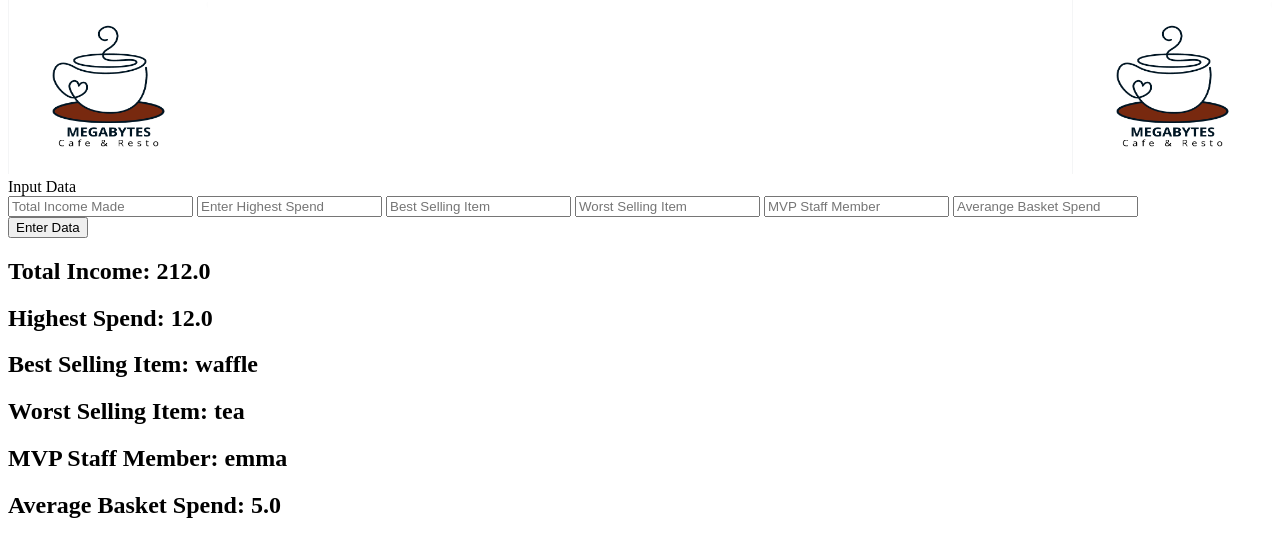
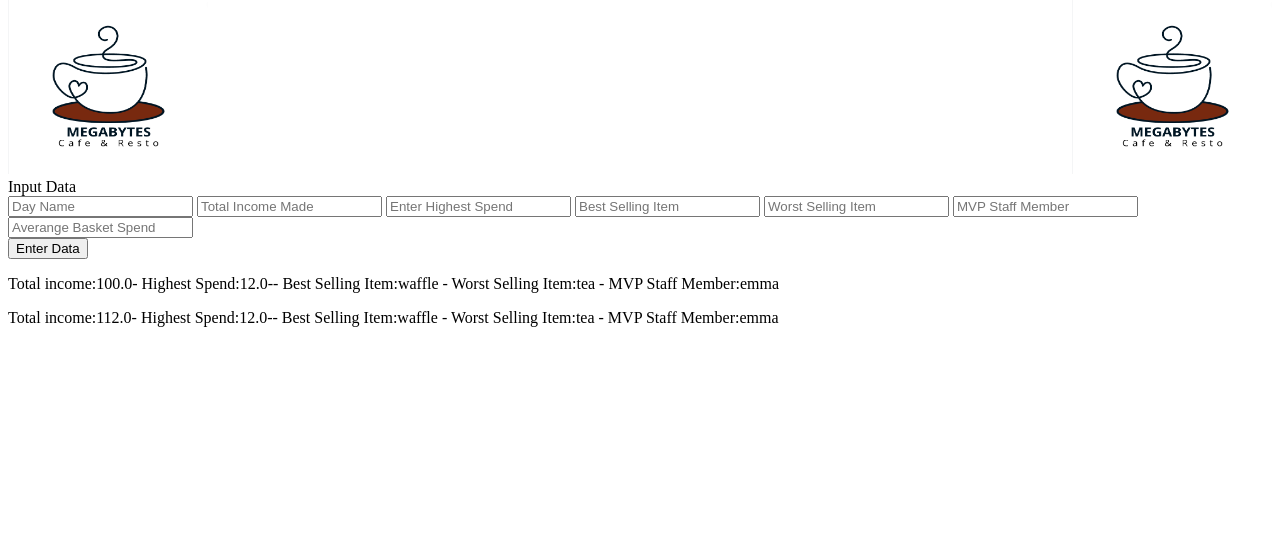
Before and after one commit to Adig0902/MegaBytes-Sales-Dashboard, a Flask app: page / in a window 1280 px wide. Shown: the part 263-802 px from the top of the page. After the commit the page ends 590 px from the top, so only its background shows below. Run offline with Flask 3, Linux system fonts and the light colour scheme.

Commit message:
channged index.htm to home.html and getting the data stored

```diff
--- a/website/templates/base.html
+++ b/website/templates/base.html
@@ -13,7 +13,7 @@
         <h1>Megabyte Coffee Shop</h1>
         <p>Daily Sales Dashboard</p>
         <nav>
-        <a href="/">Home </a>
+        <a href="{{url_for('my_view.home')}}">Home </a>
         <a href="{{url_for('my_view.monday')}}">Monday </a>
         <a href="{{url_for('my_view.tuesday')}}">Tuesday </a>
         <a href="{{url_for('my_view.wednesday')}}">Wednesday </a>
--- /dev/null
+++ b/website/templates/home.html
@@ -0,0 +1,22 @@
+{% extends 'base.html'%}
+
+{% block content %}
+<form action="/add" method="post">
+    <label>Input Data</label>
+    <div>
+    <input type="text" name="day_name"placeholder="Day Name">
+    <input type="number" name="total_income"placeholder="Total Income Made">
+    <input type="number" name="highest_spend"placeholder="Enter Highest Spend">
+    <input type="text" name="best_selling_item"placeholder="Best Selling Item">
+    <input type="text" name="worst_selling_item"placeholder="Worst Selling Item">
+    <input type="text" name="mvp_staff_member"placeholder="MVP Staff Member">
+    <input type="text" name="average_basket_spend"placeholder="Averange Basket Spend">
+</div>
+<button type="submit">Enter Data</button>
+</form>
+{% for data in daily_stats %}
+<div class="data">
+    <p>Total income:{{data.total_income}}- Highest Spend:{{data.highest_spend}}-- Best Selling Item:{{data.best_selling_item}} - Worst Selling Item:{{data.worst_selling_item}} - MVP Staff Member:{{data.mvp_staff_member}}</p>
+</div>
+{% endfor %}
+{% endblock %}
--- a/website/templates/index.html
+++ /dev/null
@@ -1,22 +0,0 @@
-{% extends 'base.html'%}
-
-{% block content %}
-<form action="/add" method="post">
-    <label>Input Data</label>
-    <div>
-    <input type="text" name="total_income"placeholder="Total Income Made">
-    <input type="text" name="highest_spend"placeholder="Enter Highest Spend">
-    <input type="text" name="best_selling_item"placeholder="Best Selling Item">
-    <input type="text" name="worst_selling_item"placeholder="Worst Selling Item">
-    <input type="text" name="mvp_staff_member"placeholder="MVP Staff Member">
-    <input type="text" name="average_basket_spend"placeholder="Averange Basket Spend">
-</div>
-<button type="submit">Enter Data</button>
-</form>
-<h2>Total Income: {{ total_income }}</h2>
-    <h2>Highest Spend: {{ highest_spend }}</h2>
-    <h2>Best Selling Item: {{ best_selling_item[0] if best_selling_item else 'N/A' }}</h2>
-    <h2>Worst Selling Item: {{ worst_selling_item[0] if worst_selling_item else 'N/A' }}</h2>
-    <h2>MVP Staff Member: {{ mvp_staff_member[0] if mvp_staff_member else 'N/A' }}</h2>
-    <h2>Average Basket Spend: {{ average_basket_spend }}</h2>
-{% endblock %}
--- a/website/views.py
+++ b/website/views.py
@@ -5,28 +5,30 @@ from . import db
 
 my_view = Blueprint("my_view", __name__)
 
+@my_view.route("/add",methods=["POST"])
+def add():
+    # try:
+        day_name=request.form.get("day_name")
+        total_income=request.form.get("total_income",type = float)
+        highest_spend = request.form.get("highest_spend",type = float)
+        best_selling_item=request.form.get("best_selling_item")
+        worst_selling_item=request.form.get("worst_selling_item")
+        mvp_staff_member=request.form.get("mvp_staff_member")
+        average_basket_spend=request.form.get("average_basket_spend")
+        new_daily_stats=DailyStats(total_income=total_income,highest_spend=highest_spend,best_selling_item=best_selling_item,worst_selling_item=worst_selling_item,mvp_staff_member=mvp_staff_member,day_name=day_name,average_basket_spend=average_basket_spend)
+        db.session.add(new_daily_stats)
+        db.session.commit()
+        return redirect(url_for("my_view.home"))
+    # except:
+    #     message="There was an error, make sure all the values are entered"
+    #     return redirect(url_for("my_view.home",message=message))
+
+
 @my_view.route("/")
-def index():
-    # daily_stats = DailyStats.query.all()
-    # return render_template('index.html', daily_stats=daily_stats)
-    # Calculate the total income, highest spend, best-selling item, worst-selling item,
-    # MVP staff member, and average basket spend
-    total_income = db.session.query(func.sum(DailyStats.total_income)).scalar()
-    highest_spend = db.session.query(func.max(DailyStats.highest_spend)).scalar()
-    best_selling_item = db.session.query(DailyStats.best_selling_item).order_by(DailyStats.total_income.desc()).first()
-    worst_selling_item = db.session.query(DailyStats.worst_selling_item).order_by(DailyStats.total_income.asc()).first()
-    mvp_staff_member = db.session.query(DailyStats.mvp_staff_member).order_by(DailyStats.total_income.desc()).first()
-    average_basket_spend = db.session.query(func.avg(DailyStats.average_basket_spend)).scalar()
+def home():
+    daily_stats = DailyStats.query.all()
+    return render_template('home.html', daily_stats=daily_stats)
 
-    return render_template(
-        'index.html',
-        total_income=total_income,
-        highest_spend=highest_spend,
-        best_selling_item=best_selling_item,
-        worst_selling_item=worst_selling_item,
-        mvp_staff_member=mvp_staff_member,
-        average_basket_spend=average_basket_spend
-    )
 
 
 @my_view.route("/monday")
```
Also changed, not shown: instance/db.sqlite.
